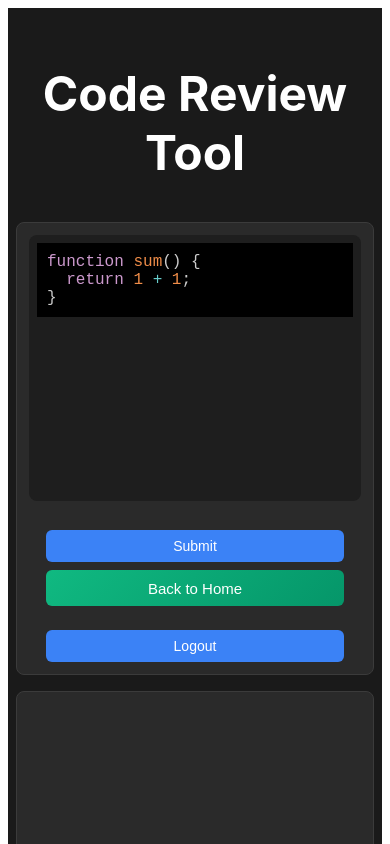
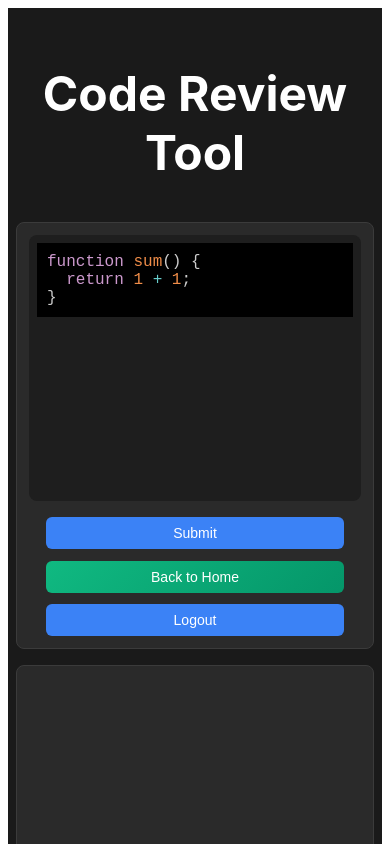
Before and after one commit to triggereddown/AlfredCodeV2, a React (Vite) app in the folder frontend/: page /review in a window 390 px wide. Shown: the top 844 px of the page. Built offline with nearby package versions, Linux system fonts and the light colour scheme.

Commit message:
Fixed the button layout

```diff
--- a/frontend/src/components/Review.css
+++ b/frontend/src/components/Review.css
@@ -27,7 +27,7 @@
   gap: 1rem;
   justify-content: center;
   align-items: flex-start;
-  flex-wrap: wrap; /* allows stacking on small screens */
+  flex-wrap: wrap;
   width: 100%;
   max-width: 1100px;
 }
@@ -59,7 +59,17 @@
   color: #fff;
 }
 
-/* Buttons */
+/* ✅ Button Group (Row Layout) */
+.reviewPage .buttonGroup {
+  display: flex;
+  justify-content: center;
+  align-items: center;
+  gap: 0.8rem;
+  margin-top: 1rem;
+  flex-wrap: wrap;
+}
+
+/* Primary button */
 .reviewPage .btn-btn-primary {
   background-color: #3b82f6;
   color: white;
@@ -69,13 +79,32 @@
   cursor: pointer;
   transition: background 0.3s ease, transform 0.2s ease;
   font-size: 15px;
-  margin-top: 0.5rem;
-  align-self: flex-end;
+  width: 120px;
+  text-align: center;
 }
 
 .reviewPage .btn-btn-primary:hover {
   background-color: #2563eb;
-  transform: scale(1.03);
+  transform: scale(1.05);
+}
+
+/* Secondary (Home) button */
+.reviewPage .btn-secondary {
+  background: linear-gradient(135deg, #10b981, #059669);
+  color: white;
+  border: none;
+  padding: 0.6rem 1.2rem;
+  border-radius: 6px;
+  cursor: pointer;
+  transition: all 0.3s ease;
+  font-size: 15px;
+  width: 120px;
+  text-align: center;
+}
+
+.reviewPage .btn-secondary:hover {
+  background: linear-gradient(135deg, #059669, #047857);
+  transform: scale(1.05);
 }
 
 /* Scrollable right box */
@@ -104,9 +133,7 @@
   text-decoration: underline;
 }
 
-/* 🧠 Responsive Design */
-
-/* Tablets and small laptops */
+/* Responsive Design */
 @media (max-width: 1024px) {
   .reviewPage .left,
   .reviewPage .right {
@@ -115,7 +142,6 @@
   }
 }
 
-/* Mobiles */
 @media (max-width: 768px) {
   .reviewPage main {
     flex-direction: column;
@@ -133,10 +159,14 @@
     min-height: 250px;
   }
 
-  .reviewPage .btn-btn-primary {
-    align-self: center;
+  .reviewPage .buttonGroup {
+    flex-direction: column;
+    gap: 0.7rem;
+  }
+
+  .reviewPage .btn-btn-primary,
+  .reviewPage .btn-secondary {
     width: 90%;
-    margin-top: 1rem;
   }
 
   .reviewPage .header {
@@ -144,7 +174,6 @@
   }
 }
 
-/* Small mobile screens */
 @media (max-width: 480px) {
   .reviewPage {
     padding: 0.5rem;
@@ -157,47 +186,9 @@
     padding: 0.75rem;
   }
 
-  .reviewPage .btn-btn-primary {
+  .reviewPage .btn-btn-primary,
+  .reviewPage .btn-secondary {
     font-size: 14px;
     padding: 0.5rem 1rem;
   }
 }
-/* Button group for better spacing */
-.reviewPage .buttonGroup {
-  display: flex;
-  flex-direction: column;
-  gap: 0.5rem;
-  margin-top: 0.8rem;
-}
-
-/* Back to Home button style */
-.reviewPage .btn-secondary {
-  background: linear-gradient(135deg, #10b981, #059669);
-  color: white;
-  border: none;
-  padding: 0.6rem 1.2rem;
-  border-radius: 6px;
-  cursor: pointer;
-  transition: all 0.3s ease;
-  font-size: 15px;
-  width: 100px;
-}
-
-.reviewPage .btn-secondary:hover {
-  background: linear-gradient(135deg, #059669, #047857);
-  transform: scale(1.03);
-}
-
-/* Responsive adjustments */
-@media (max-width: 768px) {
-  .reviewPage .buttonGroup {
-    width: 100%;
-    align-items: center;
-  }
-
-  .reviewPage .btn-btn-primary,
-  .reviewPage .btn-secondary {
-    width: 90%;
-    text-align: center;
-  }
-}
```
